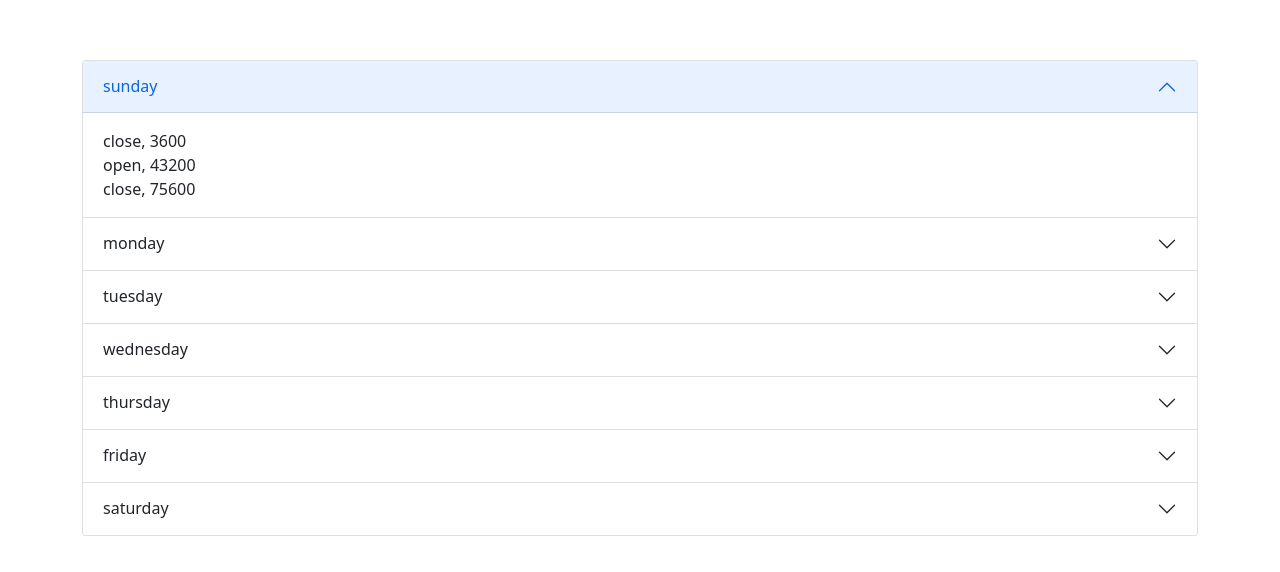
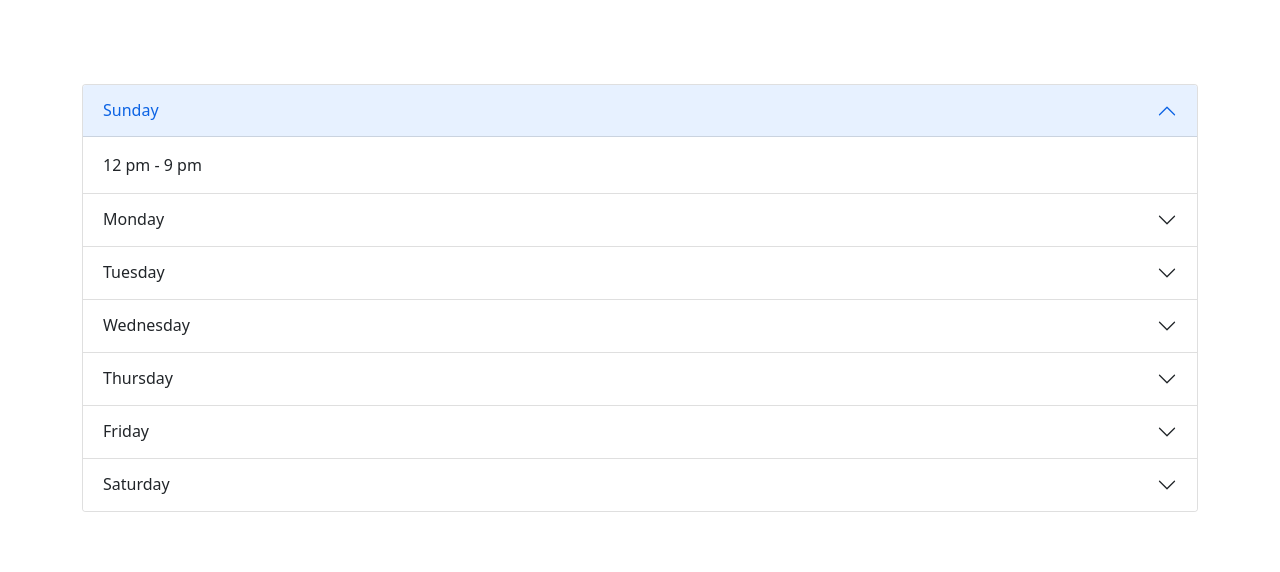
Before and after one commit to cjberisford/date-formatter, a React (Create React App) app: page / in a window 1280 px wide. Shown: the part 102-674 px from the top of the page. Built offline with nearby package versions, Linux system fonts and the light colour scheme.

Commit message:
First working version

```diff
--- a/src/App.js
+++ b/src/App.js
@@ -1,14 +1,71 @@
 
 import openingTimes from "./data/userData";
 import WeekDays from "./components/WeekDays";
+import { useEffect, useState } from "react";
 
 const App = () => {
+
+  const weekDays = ["sunday", "monday", "tuesday", "wednesday", "thursday", "friday", "saturday"]
+  const weekDaysObject = weekDays.reduce(function(result, item, index, array) {
+    result[item] = []
+    return result
+  }, {})
+  const [openingTimeData, setOpeningTimeData] = useState(weekDaysObject)
+
+
+  /**
+   * Matches pairs of opening/closing times
+   *
+   * @param {object} events Ordered list of opening/closing events
+   */
+  function windowBuilder(events) {
+    events.forEach((value, index, array) => {
+      if (value.type === 'open') {
+        let closeAt = array[0].value
+        if (index !== array.length-1) {
+          closeAt = array[index + 1].value
+        }
+
+        const eventObject = {openAt: value.value, closeAt: closeAt}
+        weekDaysObject[value.day].push(eventObject)
+      }
+    })
+
+
+    setOpeningTimeData(prevState => ({ ...prevState, weekDaysObject}))
+  }
+
+  /**
+   * Processes opening time data
+   *
+   * @param {object} data Opening time object
+   */
+  function processInputData(data) {
+    const events = []
+    Object.keys(data).forEach(key => {
+      data[key].forEach(event => {
+        const dayNumber = weekDays.indexOf(key)
+        const order = (dayNumber * 84600) + event.value
+        const timeISO = new Date(event.value * 1000)
+        const timeFormatted = timeISO.toLocaleString('en-UK', { hour: 'numeric', hour12: true })
+
+        events.push({...event, value: timeFormatted, order: order, day: key, dayNumber: dayNumber})
+      })
+    })
+    events.sort((a, b) => a.order > b.order ? 1 : -1)
+    windowBuilder(events)
+  }
+
+  useEffect(() => {
+    processInputData(openingTimes)
+  }, [])
+
   return (
     <div className="vh-100 d-flex align-items-center">
       <div className="container">
         {/* <h3 className="d-flex justify-content-end"></h3> */}
         <div className="accordion" id="weekdaysAccordion">
-          <WeekDays openingTimes={openingTimes}/>
+          <WeekDays openingTimes={openingTimeData}/>
         </div>
       </div>
     </div>
--- a/src/components/OpeningTime.js
+++ b/src/components/OpeningTime.js
@@ -1,7 +1,10 @@
 import React from 'react'
 
-export default function OpeningTime({ type, value }) {
+export default function OpeningTime({ openAt, closeAt }) {
+
+
+
   return (
-    <div>{type}, {value}</div>
+    <div>{openAt} - {closeAt}</div>
   )
 }
--- a/src/components/OpeningTimes.js
+++ b/src/components/OpeningTimes.js
@@ -2,10 +2,10 @@ import React from 'react'
 import OpeningTime from "./OpeningTime";
 import { v4 as uuidv4 } from 'uuid';
 
-export default function OpeningTimes( { openingTimes } ) {
+export default function OpeningTimes( { events } ) {
   return (
-    openingTimes.map(session => {
-      return <OpeningTime key={uuidv4()} type={session['type']} value={session['value']}/>
+    events.map(event => {
+      return <OpeningTime key={uuidv4()} openAt={event['openAt']} closeAt={event['closeAt']}/>
     })
   )
 }
--- a/src/components/WeekDay.js
+++ b/src/components/WeekDay.js
@@ -1,7 +1,7 @@
 import React from 'react'
 import OpeningTimes from "./OpeningTimes";
 
-export default function WeekDay({ dayName, openingTimes}) {
+export default function WeekDay({ dayName, events}) {
 
   const weekDays = ["sunday", "monday", "tuesday", "wednesday", "thursday", "friday", "saturday"]
   const current = new Date().getDay()
@@ -16,7 +16,7 @@ export default function WeekDay({ dayName, openingTimes}) {
     <div id={"collapse" + dayName}
       className={"accordion-collapse collapse " + (dayName === weekDays[current] ? "show" : "")} aria-labelledby="heading{dayName}" data-bs-parent="#weekdaysAccordion">
       <div className="accordion-body">
-        <OpeningTimes openingTimes={openingTimes} />
+        <OpeningTimes events={events} />
       </div>
     </div>
   </div>
--- a/src/components/WeekDays.js
+++ b/src/components/WeekDays.js
@@ -1,28 +1,20 @@
 import React from 'react'
+import { v4 as uuidv4 } from 'uuid';
+import WeekDay from "./WeekDay";
 
-import WeekDay from "./WeekDay";
-import { v4 as uuidv4 } from 'uuid';
 
 export default function WeekDays( { openingTimes }) {
 
   const weekDays = ["sunday", "monday", "tuesday", "wednesday", "thursday", "friday", "saturday"]
 
-
-
-  // What do I pass to the accordion?
-  // Day of the week
-  // Opening times for that day
-
+  // Parse import data on first page load
+  console.log(openingTimes)
 
   return (
 
     weekDays.map(weekday => {
-      return <WeekDay key={uuidv4()} dayName={weekday} openingTimes={openingTimes[weekday]} />
+      const currentDayEvents = openingTimes[weekday]
+      return <WeekDay key={uuidv4()} dayName={weekday} events={currentDayEvents} />
     })
-
-
-    // Object.keys(openingTimes).forEach(weekday => {
-    //   return <WeekDay key={weekday} dayName={weekday} openingTimes={weekday} />
-    // })y
   )
 }
--- a/src/index.js
+++ b/src/index.js
@@ -1,10 +1,10 @@
 import 'bootstrap/dist/css/bootstrap.css'
 import 'jquery/dist/jquery.min.js'
 import 'bootstrap/dist/js/bootstrap.min.js'
+import './styles/styles.scss'
 
 import React from "react";
 import ReactDOM from "react-dom";
 import App from "./App";
-import { useState } from 'react';
 
 ReactDOM.render(<App />, document.getElementById("root"));
--- /dev/null
+++ b/src/styles/styles.scss
@@ -0,0 +1,3 @@
+.accordion-button  {
+  text-transform: capitalize;
+}
```
